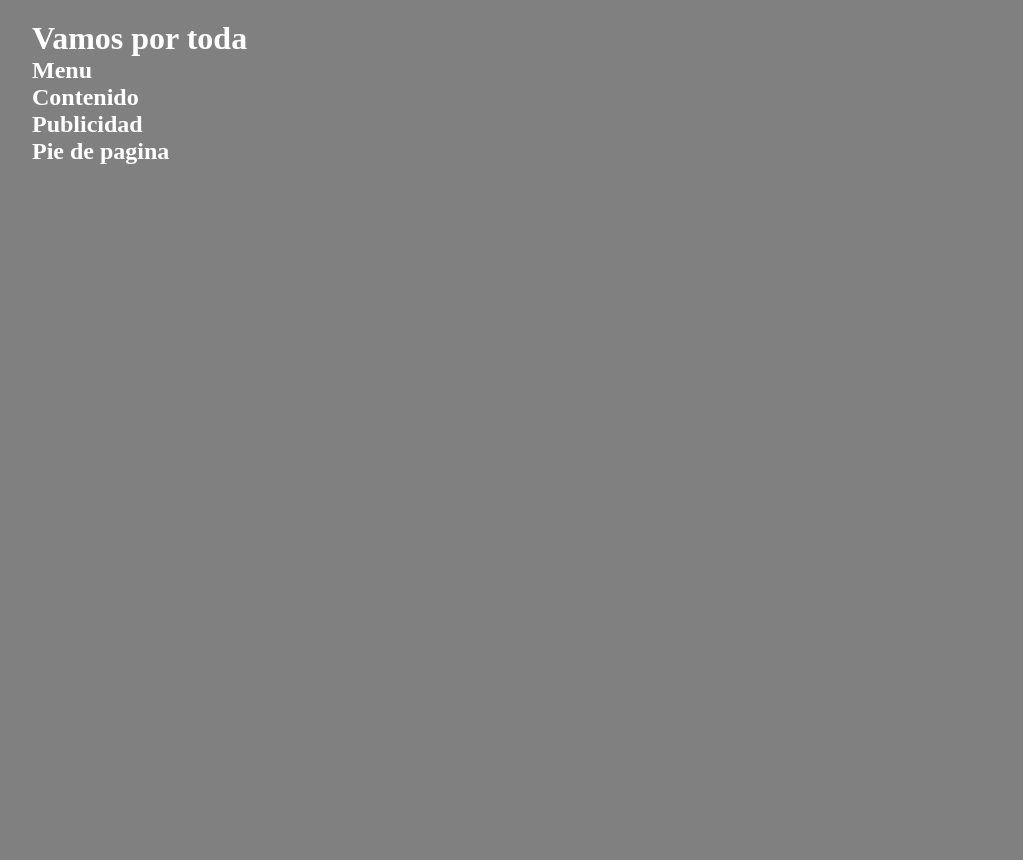
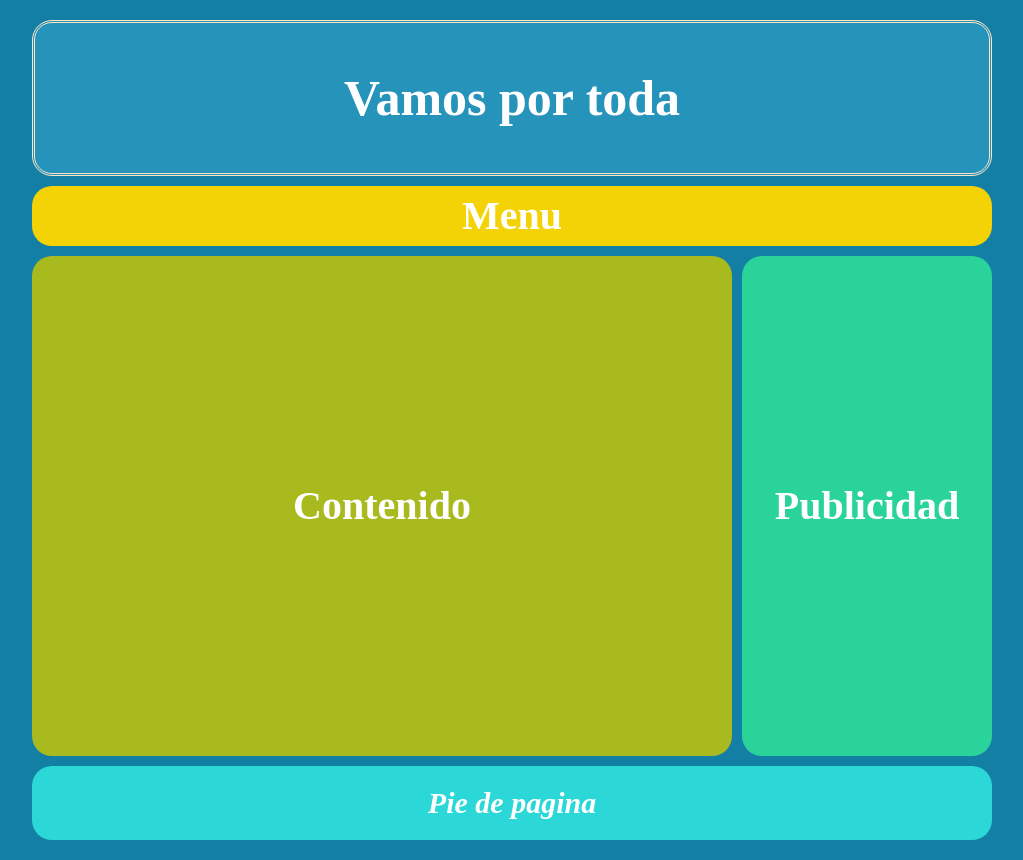
Before and after one commit to johansp2016/Maquetado_web, a plain HTML site: page index.html in a window 1280 px wide. Shown: the whole page, without its empty margins (128-1151 px from the left). Before the commit the page ends 800 px from the top, so only its background shows below. Drawn offline with Linux system fonts and the light colour scheme.

Commit message:
Cambio en style

```diff
--- a/css/style.css
+++ b/css/style.css
@@ -1,19 +1,91 @@
-*{
+* {
     margin: 0px;
     padding: 0px;
 }
 
-body{
-    background: gray;
+body {
+    background: rgb(20, 127, 165);
     color: white;
 }
-#contenedor1{
+
+#contenedor1 {
     width: 960px;
     margin: auto;
     margin-top: 20px;
     margin-bottom: 20px;
+}
+
+header {
+    height: 150px;
+    background: rgb(38, 147, 187);
+    border-style: double;
+    border-color: bisque;
+    border-radius: 20px;
+}
+
+header h1 {
+    font-size: 50px;
+    text-align: center;
+    line-height: 150px;
+}
+
+nav {
+    background: rgb(243, 211, 5);
+    height: 60px;
+    border-radius: 20px;
+    margin-top: 10px;
 
 }
-#contenido2{
+
+
+nav h2 {
+    font-size: 40px;
+    text-align: center;
+    line-height: 60px;
+}
+
+#contenido {
+    width: 700px;
+    height: 500px;
+    float: left;
+    background: rgb(168, 186, 30);
+    margin-top: 10px;
+    margin-right: 10px;
+    margin-bottom: 10px;
+    border-radius: 20px;
 
 }
+
+#contenido h3 {
+    font-size: 40px;
+    text-align: center;
+    line-height: 500px;
+}
+aside{
+    width: 250px;
+    height: 500px;
+    background: rgb(41, 211, 154);
+    margin-top: 10px;
+    float: right;
+    border-radius: 20px;
+}
+
+aside h3{
+    font-size: 40px;
+    text-align: center;
+    line-height: 500px;
+}
+
+footer{
+    background: rgb(43, 215, 215);
+    clear: both;
+    border-radius: 20px;
+    margin-top: 10px;
+}
+
+footer h3{
+    font-size: 30px;
+    text-align: center;
+    padding: 20px;
+    font-style: oblique;
+}
--- a/index.html
+++ b/index.html
@@ -19,14 +19,14 @@
         </nav>
         <section id="contenido">
             <article>
-                <h2>Contenido</h2>
+                <h3>Contenido</h3P>
             </article>
         </section>
         <aside>
-            <h2>Publicidad</h2>
+            <h3>Publicidad</h3>
         </aside>
         <footer>
-            <h2>Pie de pagina</h2>
+            <h3>Pie de pagina</h3>
         </footer>
     </div>
 </body>
```
